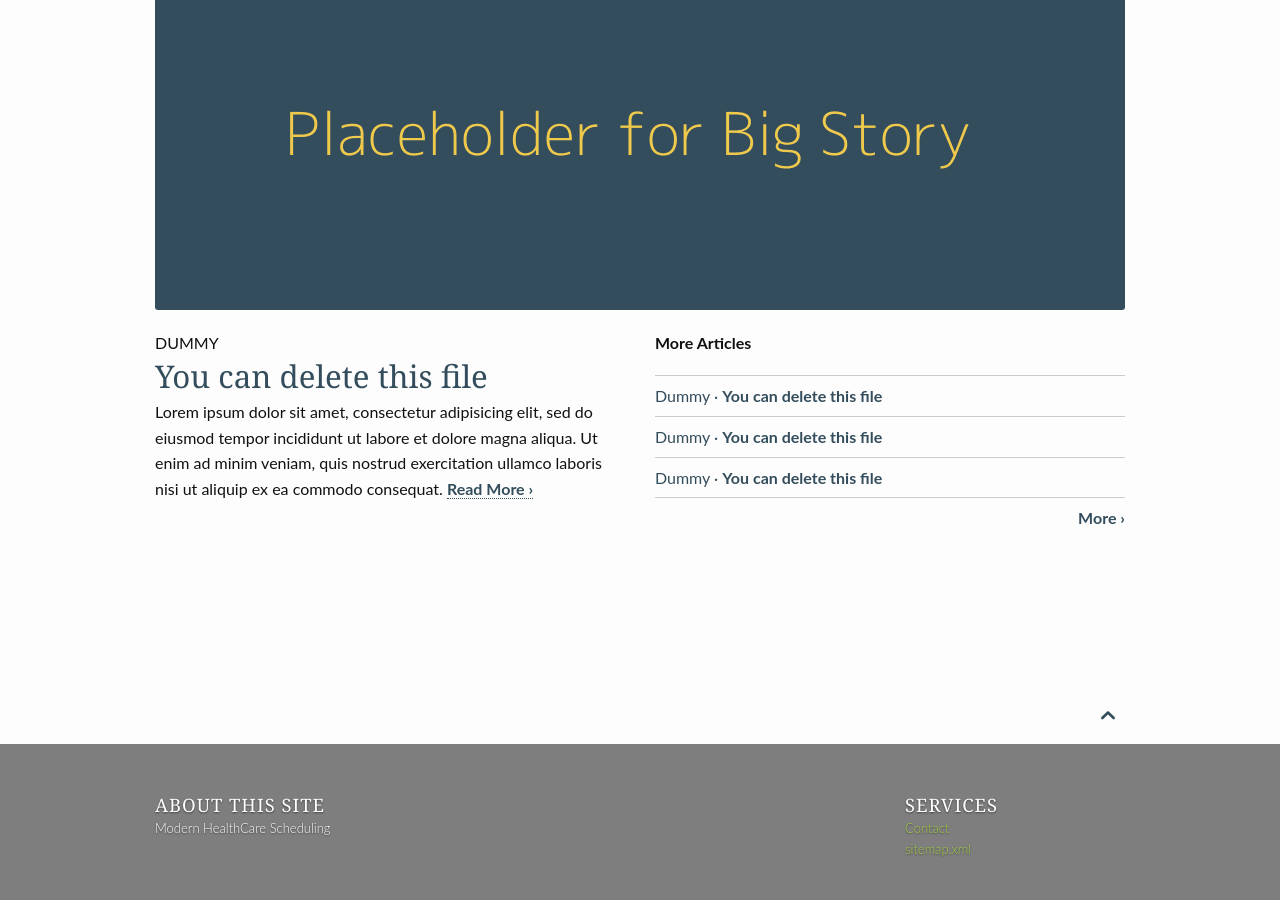
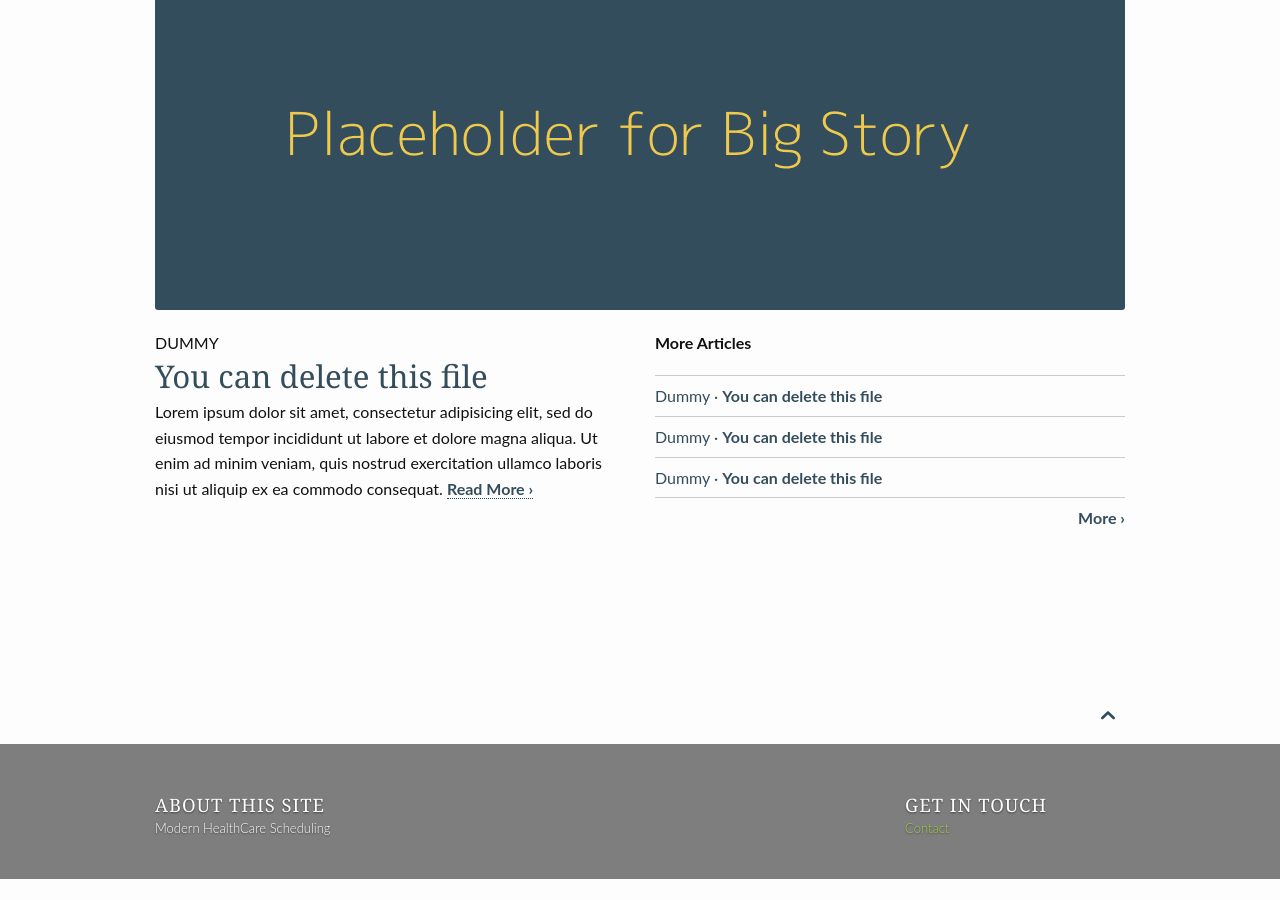
Before and after one commit to doesnotexist/camelworks-website, a Jekyll site: the page built from pages/pages-root-folder/index.md, in a window 1280 px wide and 900 px high, scrolled down 954 px. Built offline with Jekyll 4.4.1, drawn with Linux system fonts in a browser that asks for light colours; after the commit the page ends 1833 px from its top, so only the background shows below that.

Commit message:
remove navigation from default template

```diff
--- a/_data/services.yml
+++ b/_data/services.yml
@@ -1,4 +1,4 @@
-- menu_name: "Services"
+- menu_name: "Get in Touch"
 
 - name: "Contact"
   url: "/contact/"
@@ -12,6 +12,6 @@
 #   url: "/atom.xml"
 #   title: "Subscribe to Atom Feed"
 
-- name: "sitemap.xml"
-  url: "/sitemap.xml"
-  title: "Sitemap for Google Webmaster Tools"
+# - name: "sitemap.xml"
+#   url: "/sitemap.xml"
+#   title: "Sitemap for Google Webmaster Tools"
--- a/_layouts/default.html
+++ b/_layouts/default.html
@@ -7,10 +7,6 @@
 	{% include _head.html %}
 </head>
 <body id="top-of-page" class="{{ layout.format }}">
-	{% unless page.skip_boilerplate %}
-	{% include _navigation.html %}
-	{% endunless %}
-
 	{% include _masthead.html %}
 
 	{{ content }}
```
